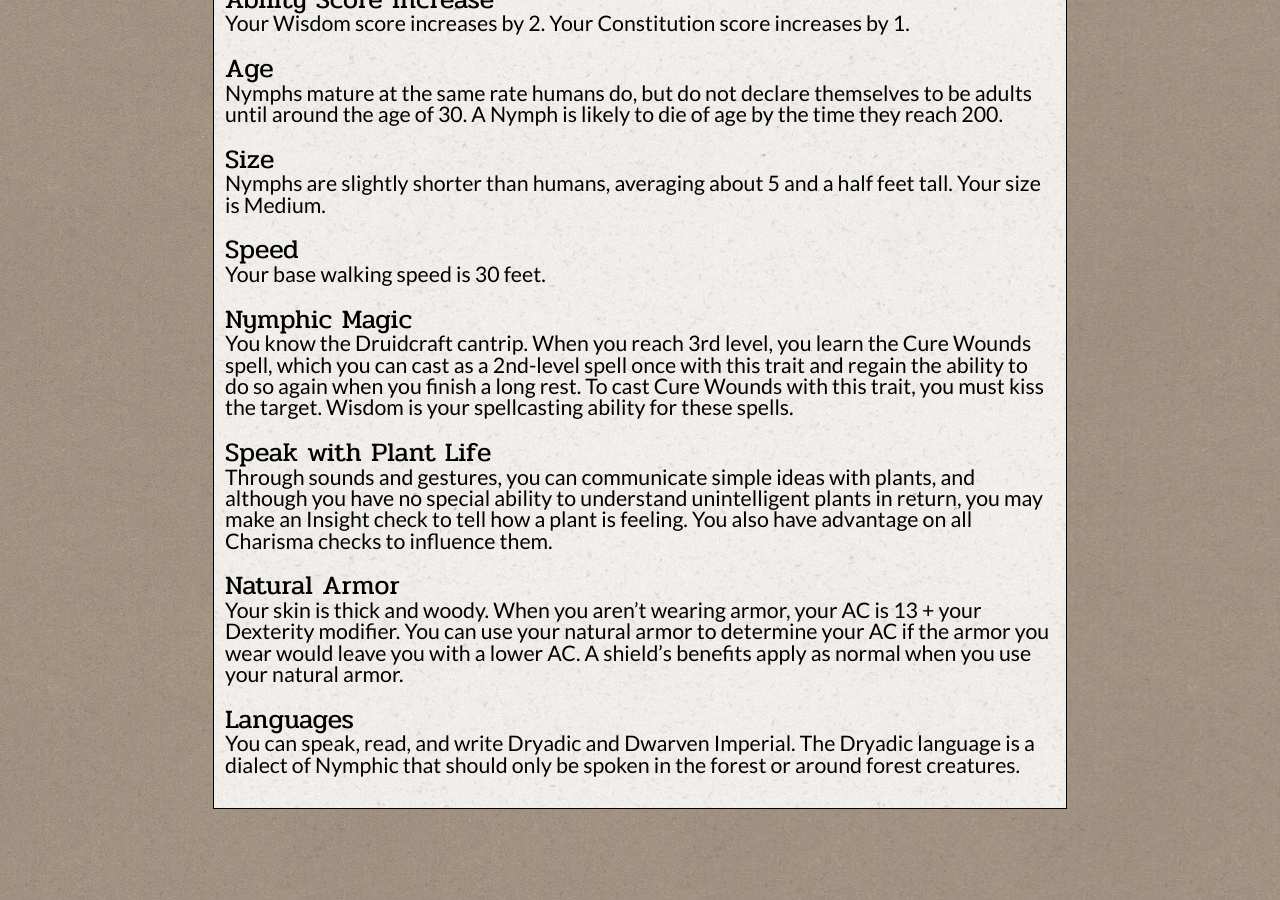
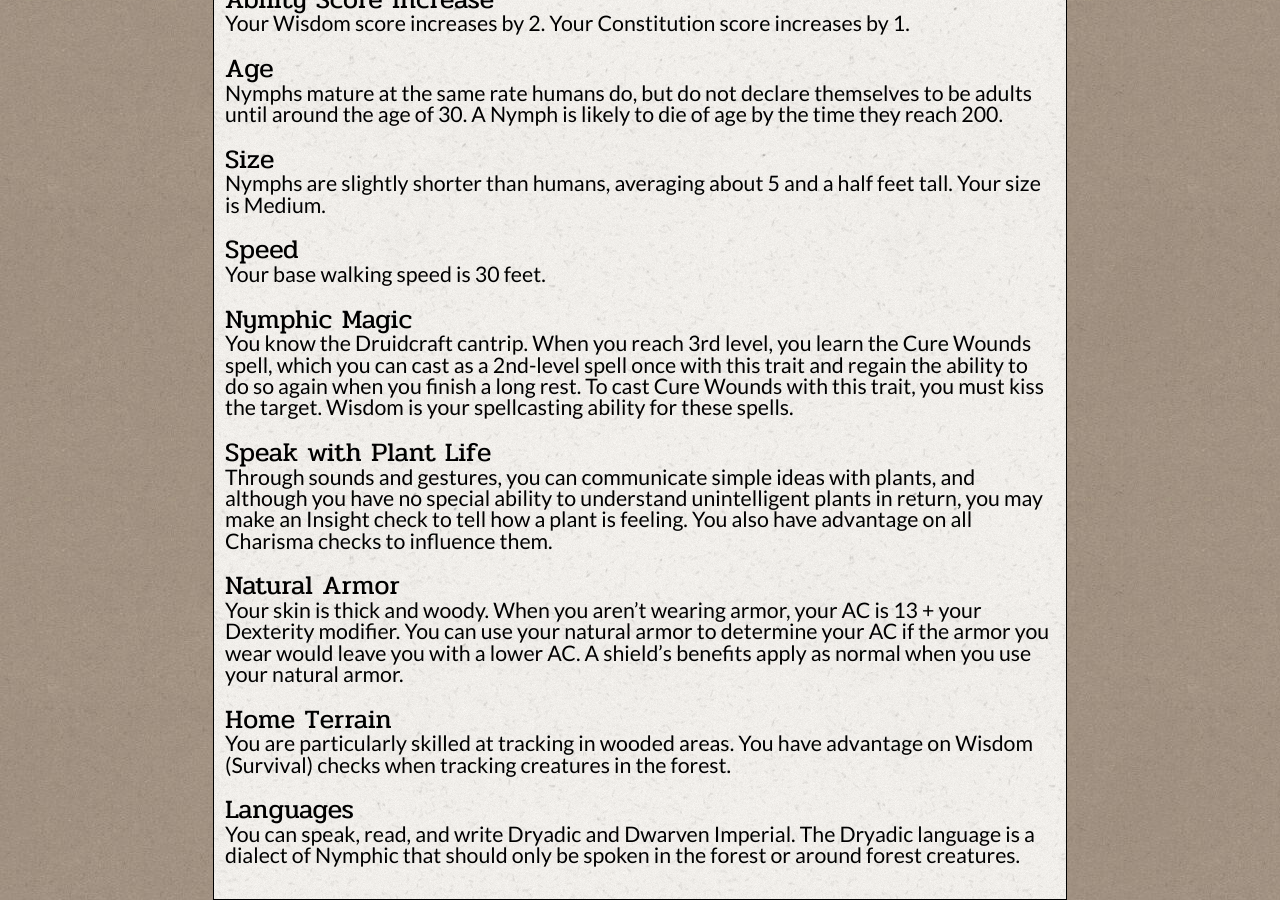
Before and after one commit to EmmiaSilk/rpg-notes, a Jekyll site: the page built from _collections/_uatera_ancestries/dryad.md, in a window 1280 px wide and 900 px high, scrolled down 1499 px. Built offline with Jekyll 4.4.1, drawn with Linux system fonts in a browser that asks for light colours; before the commit the page ends 2308 px from its top, so only the background shows below that.

Commit message:
Added Home Terrain to Dryads

```diff
--- a/_collections/_uatera_ancestries/dryad.md
+++ b/_collections/_uatera_ancestries/dryad.md
@@ -103,6 +103,10 @@ your Dexterity modifier. You can use your natural armor to determine your AC if
 the armor you wear would leave you with a lower AC. A shield's benefits apply
 as normal when you use your natural armor.
 
+#### Home Terrain
+You are particularly skilled at tracking in wooded areas. You have advantage on
+Wisdom (Survival) checks when tracking creatures in the forest.
+
 #### Languages
 You can speak, read, and write Dryadic and Dwarven Imperial. The Dryadic
 language is a dialect of Nymphic that should only be spoken in the forest or
```
